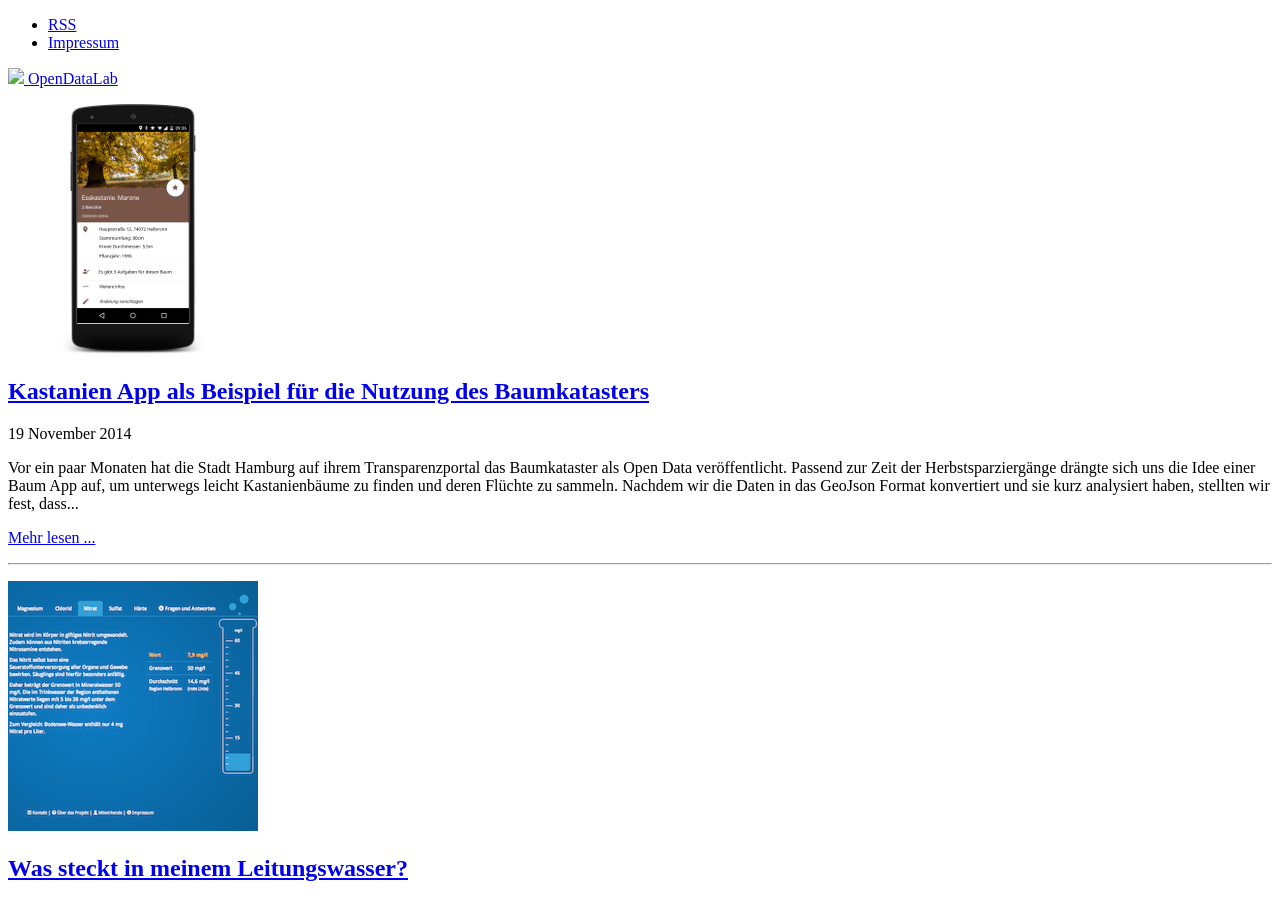
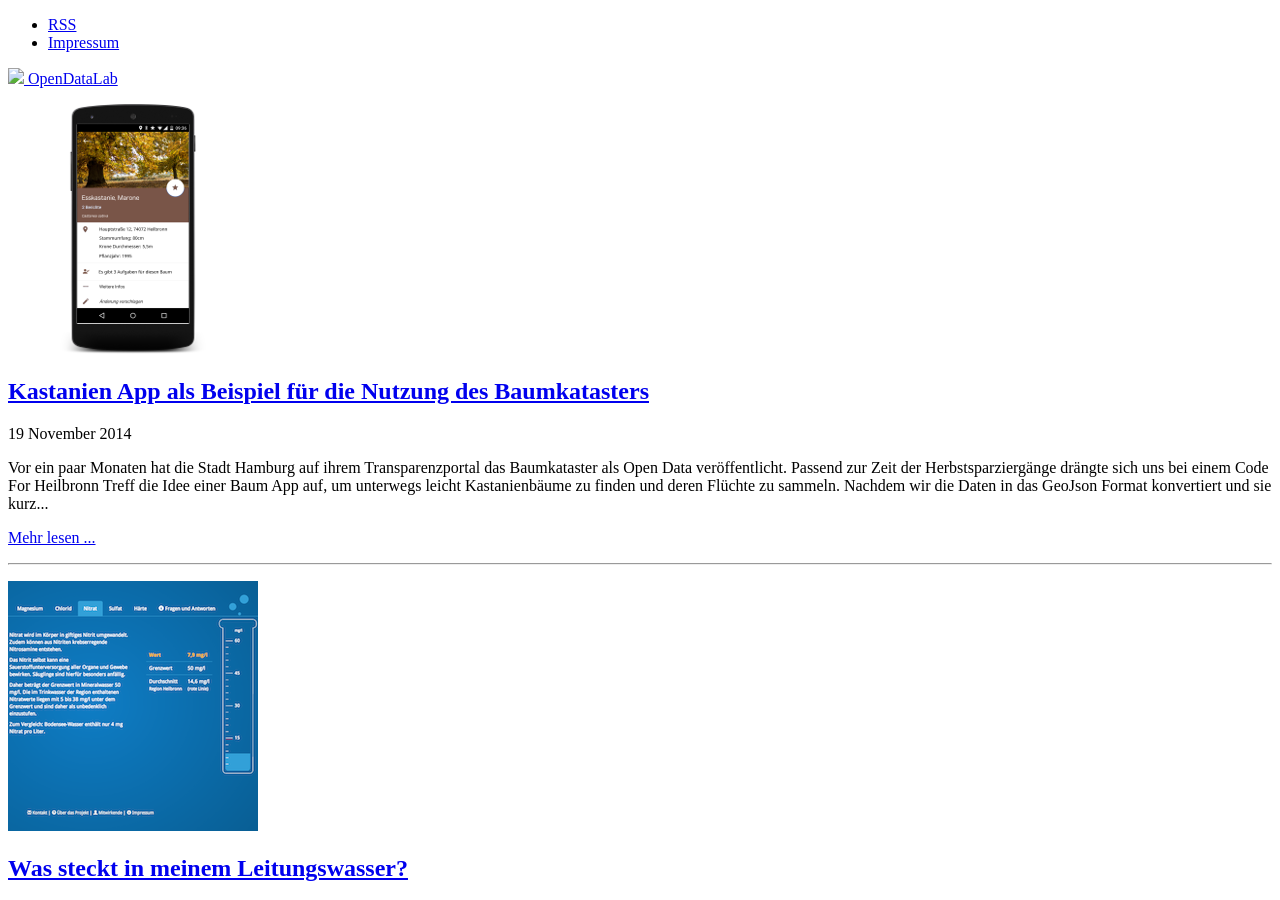
Before and after one commit to opendatalab-de/blog, a Jekyll site: the page built from index.html, in a window 1280 px wide and 900 px high. Built offline with Jekyll 4.4.1, drawn with Linux system fonts in a browser that asks for light colours.

Commit message:
typos fixed

```diff
--- a/_posts/2014/2014-11-19-kastanien-app-mit-baumkataster.md
+++ b/_posts/2014/2014-11-19-kastanien-app-mit-baumkataster.md
@@ -11,7 +11,8 @@
 ---
 
 Vor ein paar Monaten hat die Stadt Hamburg auf ihrem [Transparenzportal](http://transparenz.hamburg.de/) das [Baumkataster]( http://suche.transparenz.hamburg.de/dataset/strassenbaumkataster-hamburg)
-als Open Data veröffentlicht. Passend zur Zeit der Herbstsparziergänge drängte sich uns die Idee einer Baum App auf,
+als Open Data veröffentlicht. Passend zur Zeit der Herbstsparziergänge drängte sich uns bei
+einem [Code For Heilbronn](http://codefor.de/heilbronn) Treff die Idee einer Baum App auf,
 um unterwegs leicht Kastanienbäume zu finden und deren Flüchte zu sammeln.
 
 Nachdem wir die Daten in das GeoJson Format konvertiert und sie kurz analysiert haben, stellten wir fest, dass
@@ -70,7 +71,7 @@
 + Die verschiedenen Baumsorten können mit Artikeln in Wikipedia verknüpft werden und so weiterführende Informationen
  den Benutzern liefern
 
-+ Durch den Umfangreichen Datenbestand könnte die App den (Biologie-)Lehrern bei der
++ Durch den umfangreichen Datenbestand könnte die App den (Biologie-)Lehrern bei der
  Planung von Exkursionen behilflich sein.
 
 + Auch Baumpatenschaften wären einfach zu realisieren. Nutzer könnten sich als Paten für einen Baum registrieren und damit
```
Also changed, not shown: other parts of _posts/2014/2014-11-19-kastanien-app-mit-baumkataster.md (+1 -1 lines).
